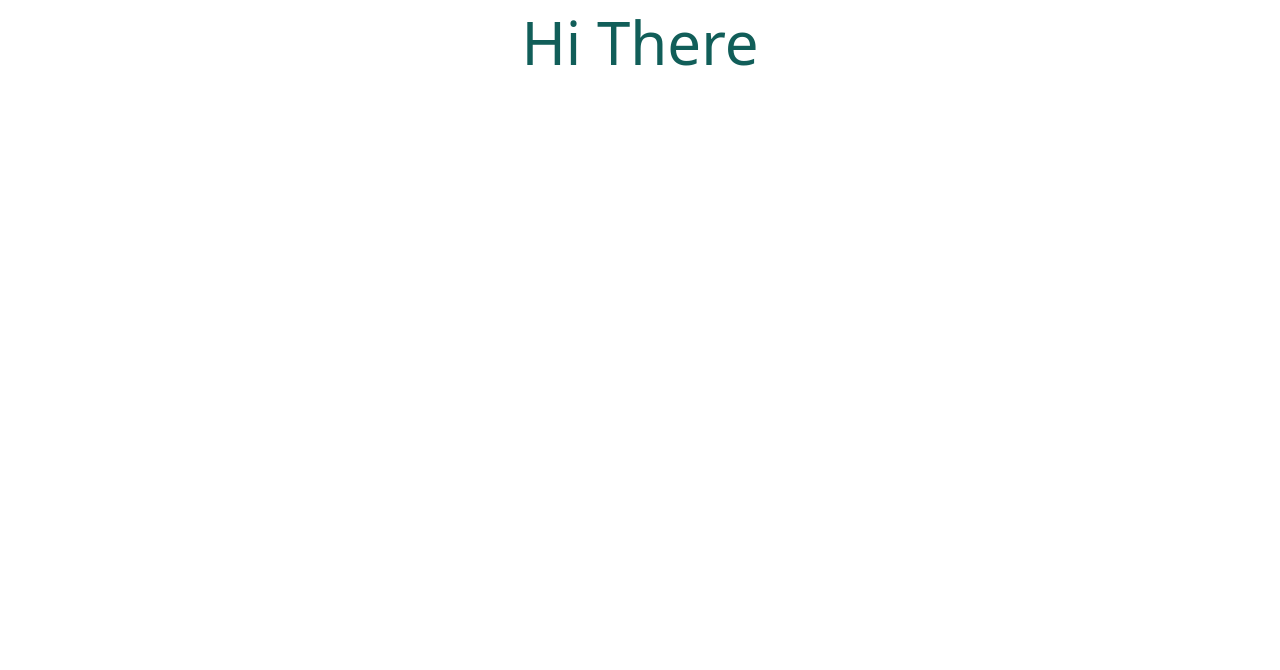
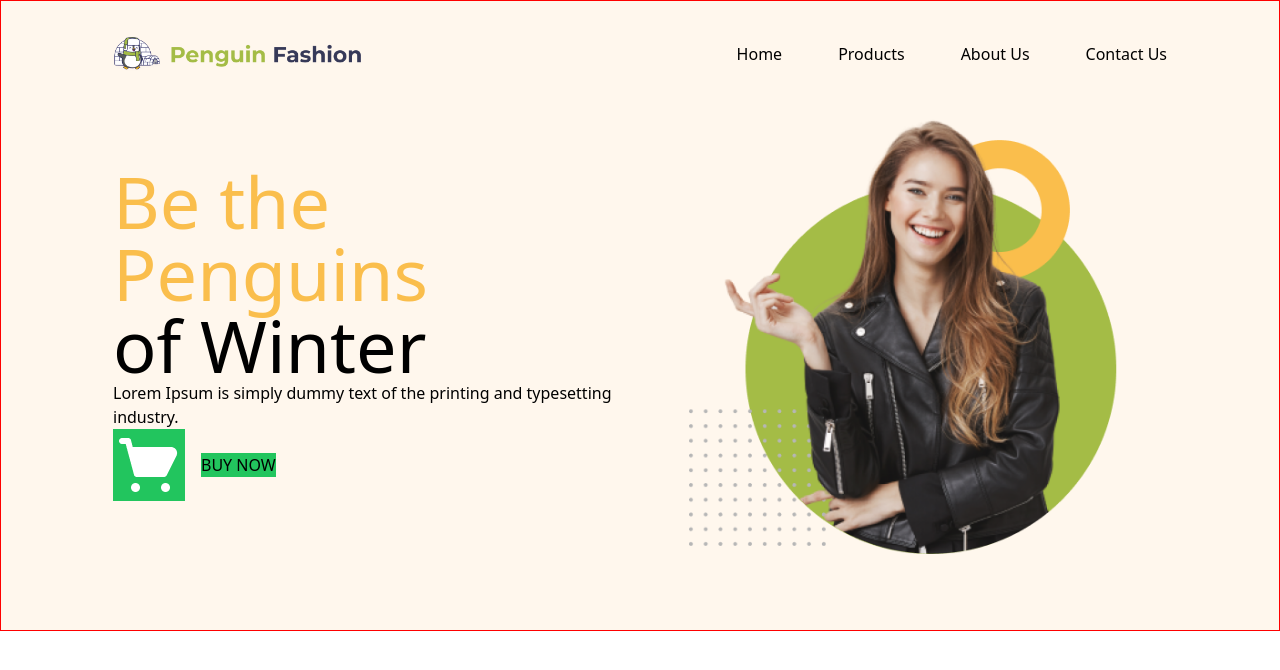
Before and after one commit to moudud-hoq/Penguin-Fashion, a plain HTML site: page index.html in a window 1280 px wide. Drawn offline with nearby package versions, Linux system fonts and the light colour scheme.

Commit message:
Header Creating

```diff
--- a/index.html
+++ b/index.html
@@ -1,16 +1,59 @@
 <!DOCTYPE html>
 <html lang="en">
+
 <head>
     <meta charset="UTF-8">
     <meta name="viewport" content="width=device-width, initial-scale=1.0">
     <script src="https://cdn.tailwindcss.com"></script>
+    <link rel="preconnect" href="https://fonts.googleapis.com">
+    <link rel="preconnect" href="https://fonts.gstatic.com" crossorigin>
+    <link
+        href="https://fonts.googleapis.com/css2?family=Bebas+Neue&family=Roboto:ital,wght@0,400;0,500;0,700;1,300;1,500;1,700&display=swap"
+        rel="stylesheet">
     <title>Penguin Fashion With Tailwind</title>
+    <style>
+        body {
+            border: 1px solid red;
+        }
+    </style>
 </head>
+
 <body>
+    <header class="bg-orange-50 px-28 py-9 ">
+        <div class="w-full flex justify-between items-center ">
+            <div class="w-1/2">
+                <img src="icons/logo.png" width="250px" height="auto">
+            </div>
 
-    <header class="text-teal-800 text-6xl text-center m-3	">
-Hi There
+            <div class="w-1/2">
+                <ul class="flex justify-end gap-x-14">
+                    <a href="#home">Home</a>
+                    <a href="#product">Products</a>
+                    <a href="#about-us">About Us</a>
+                    <a href="#contacr-us">Contact Us</a>
+                </ul>
+            </div>
+        </div>
+<!-- banner-section  -->
+        <div class="w-full banner my-10 flex items-center">
+            <!-- banner-text -->
+            <div class="w-1/2">
+                <h1 class="text-7xl font-bebas-neue"><span class="text-[#FABE4C]">Be the Penguins</span> <br>
+                    of Winter</h1>
+                <p class="">Lorem Ipsum is simply dummy text of the printing
+                    and typesetting industry.</p>
+                <div class="btn flex gap-4 items-center ">
+                    <img class="bg-green-500"src="icons/shopping-cart 1.png">
+                    <p class="uppercase bg-green-500">Buy Now</p>
+                </div>
+            </div>
+
+            <div class="w-1/2 flex items-center justify-center">
+                <img src="images/model.png" class="max-w-full" width="430px" height="auto">
+            </div>
+
+        </div>
     </header>
+</body>
 
-</body>
 </html>
```
